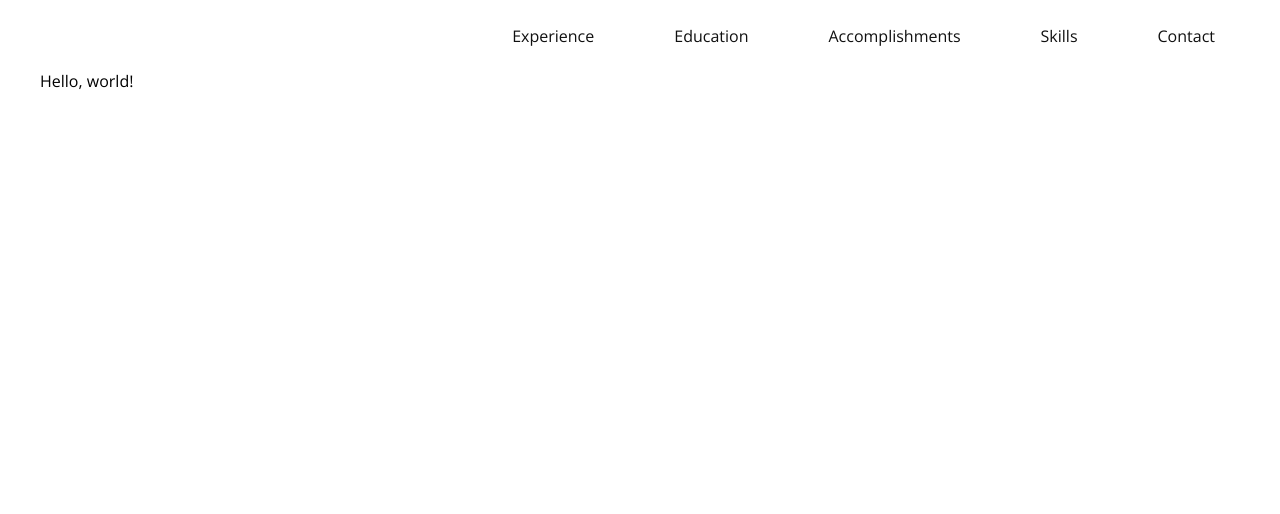
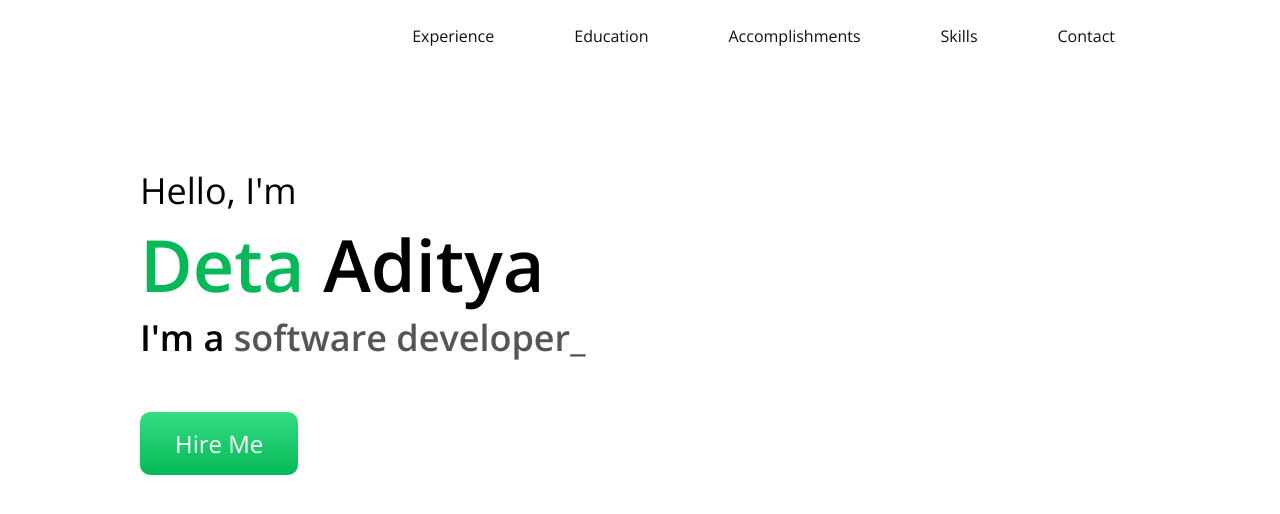
Before and after one commit to deta-aditya/deta-aditya.github.io, a React (Create React App) app: page / in a window 1280 px wide. Shown: the top 514 px of the page. Built offline with nearby package versions, Linux system fonts and the light colour scheme.

Commit message:
Added banner section and width adjustment

```diff
--- a/src/App.css
+++ b/src/App.css
@@ -1,5 +1,5 @@
 .App {
-  width: 1200px;
+  width: 1000px;
   margin: auto;
 }
 
--- a/src/App.tsx
+++ b/src/App.tsx
@@ -1,5 +1,6 @@
 import React from 'react';
 import { NavBar } from './components/NavBar'
+import { BannerSection } from './components/BannerSection'
 import './App.css';
 
 function App() {
@@ -7,7 +8,7 @@ function App() {
     <div className="App">
       <NavBar />
       <main className="main-content">
-        Hello, world!
+        <BannerSection />
       </main>
     </div>
   );
--- /dev/null
+++ b/src/components/BannerSection/BannerSection.css
@@ -0,0 +1,43 @@
+.banner-section {
+  height: 500px;
+  display: flex;
+  flex-direction: column;
+  justify-content: center;
+  align-items: flex-start;
+}
+
+.banner-section .hello {
+  font-size: 36px;
+  margin: 0;
+}
+
+.banner-section .name {
+  font-size: 72px;
+  font-weight: 600;
+  margin: 0;
+}
+
+.banner-section .nick-name {
+  color: #06B858;
+}
+
+
+.banner-section .profession {
+  font-size: 36px;
+  font-weight: 600;
+  margin: 0;
+}
+
+.banner-section .typed-profession {
+  color: #555555;
+}
+
+.main-button {
+  font-size: 24px;
+  margin-top: 50px;
+  padding: 15px 35px;
+  border-radius: 10px;
+  border: none;
+  background: linear-gradient(#34DD82, #06B858);
+  color: #fff;
+}
--- /dev/null
+++ b/src/components/BannerSection/BannerSection.tsx
@@ -0,0 +1,20 @@
+import React from 'react'
+import './BannerSection.css'
+
+function BannerSection() {
+  return (
+    <section className="banner-section">
+      <p className="hello">Hello, I'm</p>
+      <p className="name">
+        <span className="nick-name">Deta</span>
+        <span className="other-name"> Aditya</span>
+      </p>
+      <p className="profession">I'm a
+        <span className="typed-profession"> software developer_</span>
+      </p>
+      <button className="main-button">Hire Me</button>
+    </section>
+  )
+}
+
+export { BannerSection }
--- /dev/null
+++ b/src/components/BannerSection/index.ts
@@ -0,0 +1 @@
+export * from './BannerSection'
--- a/src/components/NavBar/NavBar.css
+++ b/src/components/NavBar/NavBar.css
@@ -1,6 +1,6 @@
 .nav-bar {
   position: fixed;
-  width: 1200px;
+  width: 1000px;
   background-color: #fff;
   display: flex;
   justify-content: flex-end;
--- a/src/index.css
+++ b/src/index.css
@@ -7,6 +7,10 @@ body {
   -moz-osx-font-smoothing: grayscale;
 }
 
+* {
+  font-family: 'Open Sans', Arial, Helvetica, sans-serif;
+}
+
 /* code {
   font-family: source-code-pro, Menlo, Monaco, Consolas, 'Courier New',
     monospace;
```
